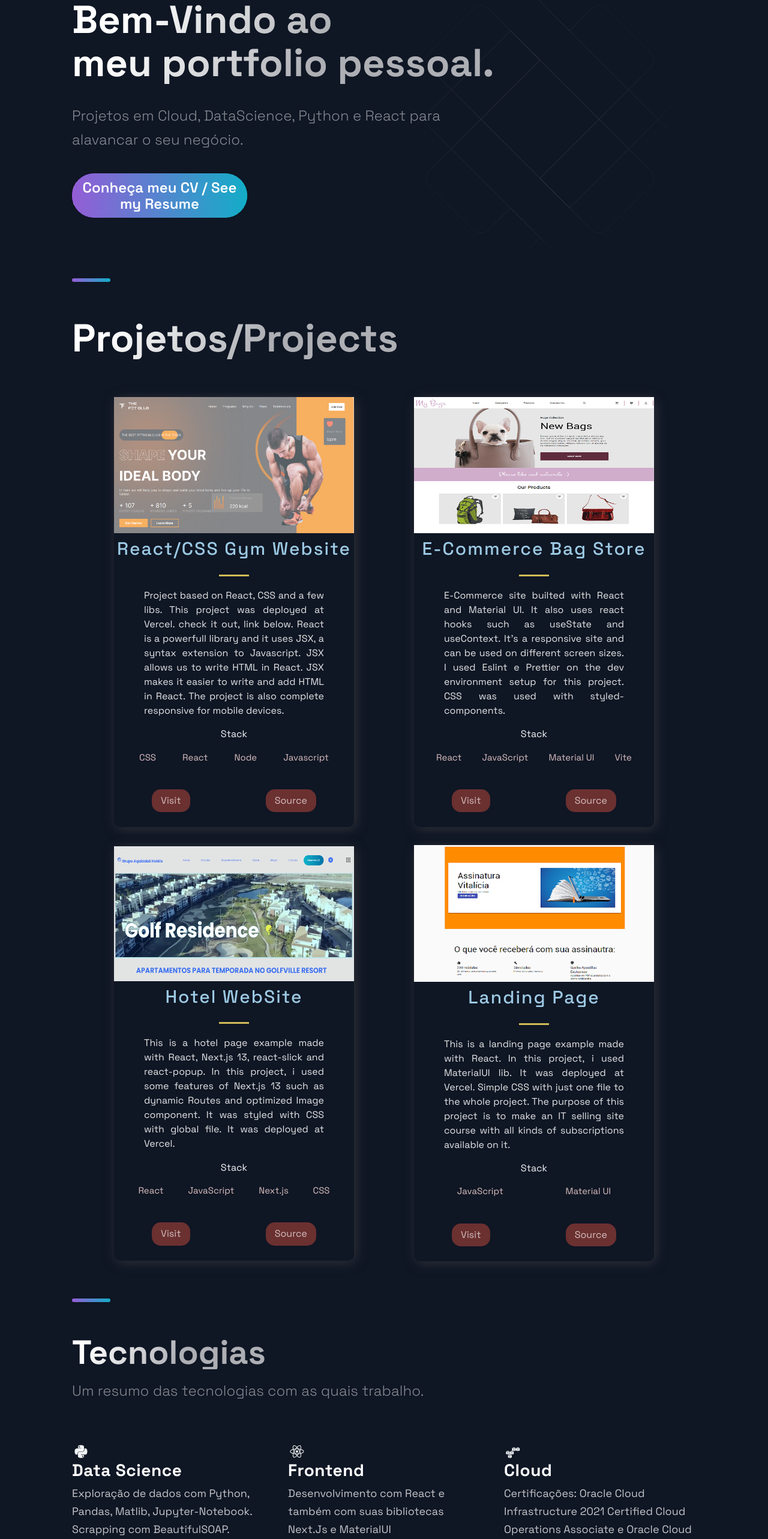
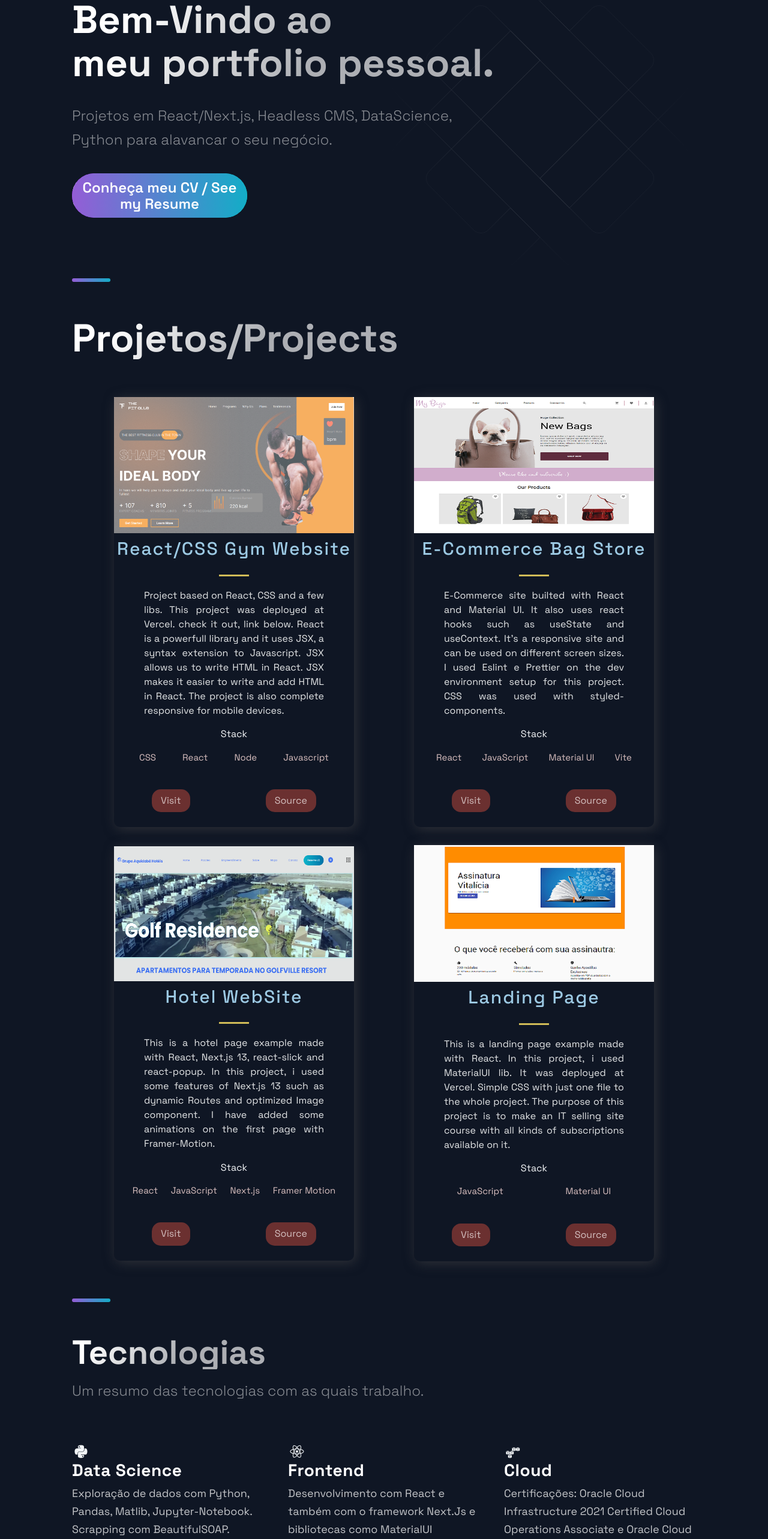
Before and after one commit to jcneto25/MyPortfolio, a Next.js app: page / in a window 1280 px wide. Shown: the part 173-2739 px from the top of the page at 60% size. Built offline with nearby package versions, Linux system fonts and the light colour scheme.

Commit message:
Atualização  da desc das tecnologias que estudo e fone zap

```diff
--- a/src/components/Footer/Footer.js
+++ b/src/components/Footer/Footer.js
@@ -10,7 +10,8 @@ const Footer = () => {
       <LinkList>
         <LinkColumn>
           <LinkTitle>Contato</LinkTitle>
-          <LinkItem href="tel:+55 85 9999-9999">+55 85 9999-9999</LinkItem>
+          <LinkItem href="href=https://wa.me/+5585989519450?text=Olá%20!%20Visitei%20seu%20Portfolio.%20Gostaria%20de%20obter%20mais%20informações."
+            target="_blank">+55 85 98951-9450</LinkItem>
         </LinkColumn>
         <LinkColumn>
           <LinkTitle>E-mail</LinkTitle>
--- a/src/components/Hero/Hero.js
+++ b/src/components/Hero/Hero.js
@@ -16,7 +16,7 @@ const Hero = (props) => (
         meu portfolio pessoal.
       </SectionTitle>
       <SectionText>
-        Projetos em Cloud, DataScience, Python e React para alavancar o seu
+        Projetos em React/Next.js, Headless CMS, DataScience, Python para alavancar o seu
         negócio.
       </SectionText>
       <Button
--- a/src/components/Technologies/Technologies.js
+++ b/src/components/Technologies/Technologies.js
@@ -50,7 +50,7 @@ const Technologies = () => (
         <ListContainer>
           <ListTitle>Frontend</ListTitle>
           <ListParagraph>
-            Desenvolvimento com React e também com suas bibliotecas Next.Js e
+            Desenvolvimento com React e também com o framework Next.Js e bibliotecas como
             MaterialUI
           </ListParagraph>
         </ListContainer>
@@ -117,7 +117,7 @@ const Technologies = () => (
         <ListContainer>
           <ListTitle>BackEnd</ListTitle>
           <ListParagraph>
-            Conhecimento na construção de aplicações server side com Node.js
+            Conhecimento na construção de aplicações server side com Node.js/Express. Criação de Rest APIs.
           </ListParagraph>
         </ListContainer>
       </ListItem>
--- a/src/components/TimeLine/TimeLine.js
+++ b/src/components/TimeLine/TimeLine.js
@@ -46,9 +46,11 @@ const Timeline = () => {
     <Section id="about">
       <SectionTitle>Sobre Mim</SectionTitle>
       <SectionText>
-        Profissional de Tecnologia atuando no mercado desde 1996. Atualmente dedicado a estudar tecnologias Cloud e como elas
-        podem auxiliar as empresas a reduzir custos na operação de seus sistemas, bem como usar serviços de exploração de dados
-        das próprias companhias.
+        Profissional de Tecnologia atuando no mercado desde 1996. Atualmente dedicado a estudar tecnologias para o desenvolvimento
+        de aplicações Web/Mobile com React/Next.js e Tailwind. Utilização de backend com CMS Headless ou desenvolvido com
+        Node.js/Express. Aplicação de técncias de SEO para garantir que a marca do cliente esteja sempre em destaque nos resultados de pesquisa.
+        Conehcimento em plataformas Cloud e como elas podem auxiliar as empresas a reduzir custos na operação de seus sistemas, bem como usar serviços
+        de exploração de dados.
       </SectionText>
       <CarouselContainer ref={carouselRef} onScroll={handleScroll}>
       <>
--- a/src/constants/constants.js
+++ b/src/constants/constants.js
@@ -19,9 +19,9 @@ export const projects = [
   },
   {
     title: 'Hotel WebSite',
-    description: "This is a hotel page example made with React, Next.js 13,  react-slick and react-popup. In this project, i used some features of Next.js 13 such as dynamic Routes and optimized Image component. It was styled with CSS with global file. It was deployed at Vercel. ",
+    description: "This is a hotel page example made with React, Next.js 13,  react-slick and react-popup. In this project, i used some features of Next.js 13 such as dynamic Routes and optimized Image component. I have added some animations on the first page with Framer-Motion.",
       image: '/images/4.png',
-      tags: ['React', 'JavaScript', 'Next.js', 'CSS'],
+      tags: ['React', 'JavaScript', 'Next.js', 'Framer Motion'],
     source: 'https://golf-resort.vercel.app/',
     visit: 'https://golf-resort.vercel.app/',
     id: 2,
```
